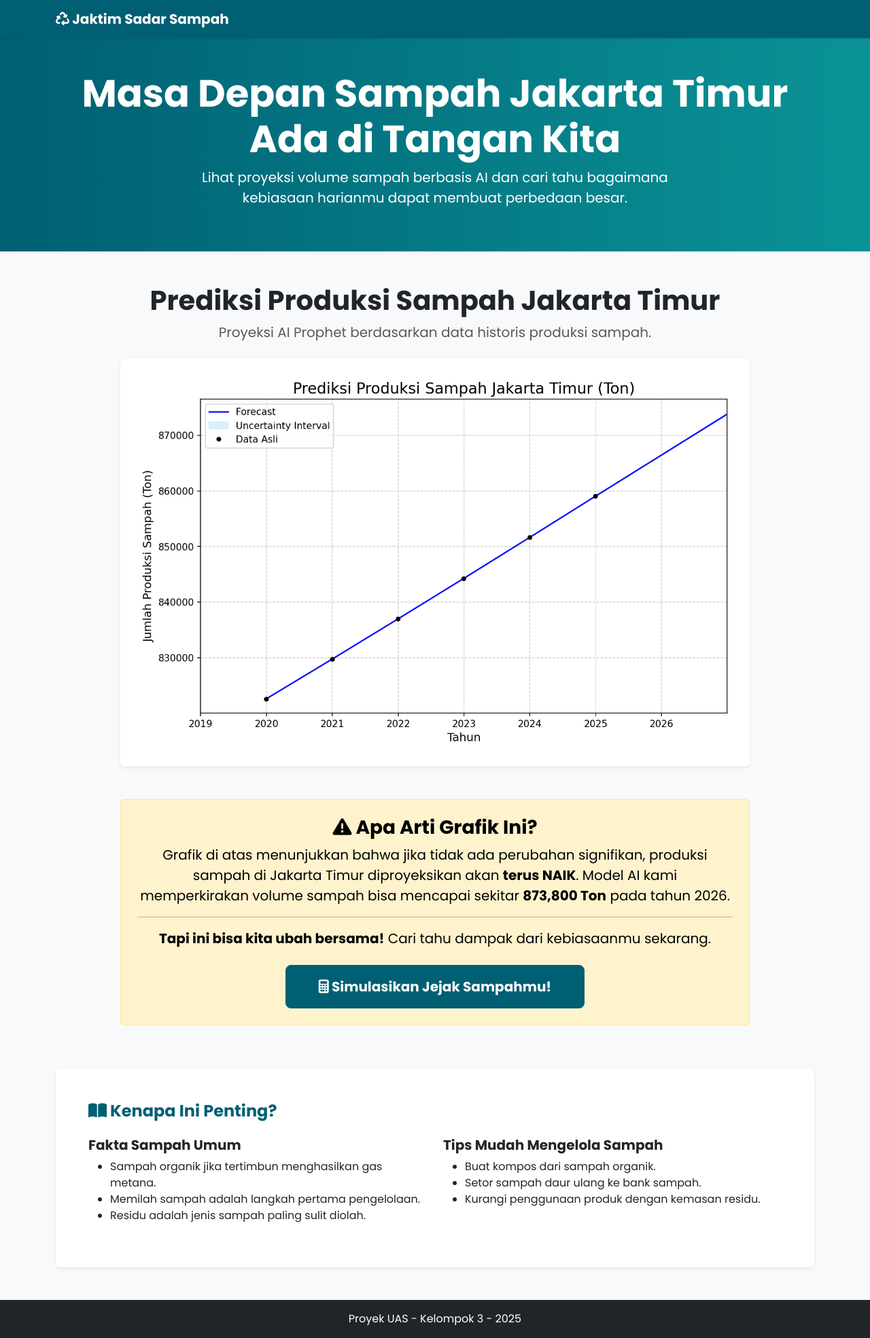
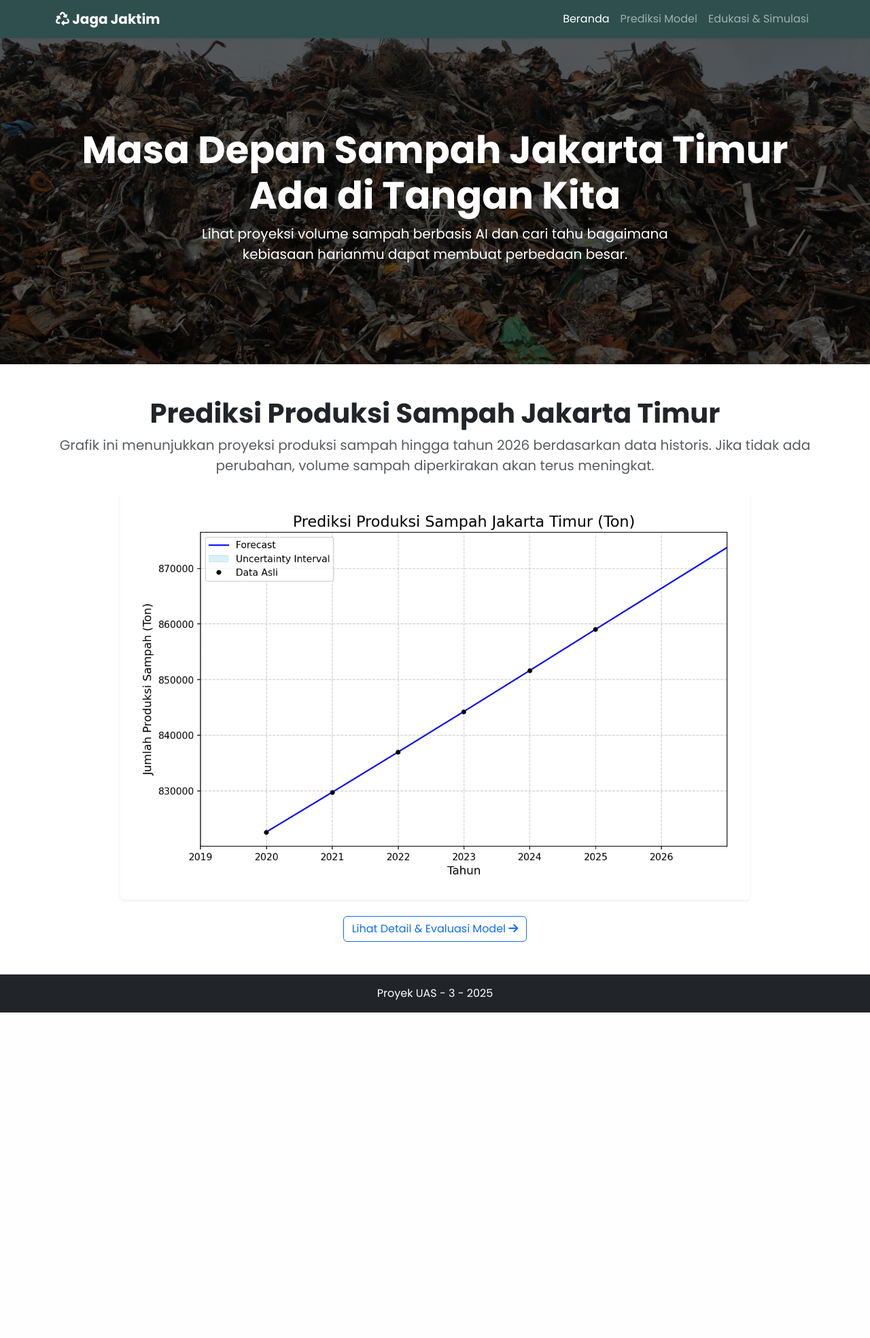
Before and after one commit to jihadakbar911/uaspraktikumai, a Flask app: page / in a window 1280 px wide. Shown: the whole page at 68% size. After the commit the page ends 1490 px from the top, so only its background shows below. Run offline with Flask 3, Linux system fonts and the light colour scheme.

Commit message:
perubahan struktur web

```diff
--- a/app.py
+++ b/app.py
@@ -1,5 +1,5 @@
 # ===================================================================
-# APLIKASI WEB FLASK - VERSI FINAL MULTI-HALAMAN
+# APLIKASI WEB FLASK - VERSI FINAL DENGAN 3 NAVBAR
 # ===================================================================
 
 from flask import Flask, jsonify, request, render_template
@@ -20,19 +20,30 @@
     scaler = None
     print(f"⚠️ PERINGATAN: Gagal memuat model atau scaler: {e}")
 
-# Route untuk halaman utama (Landing Page)
+# ===================================================================
+# BAGIAN YANG DIPERBARUI: Menambahkan route untuk setiap halaman
+# ===================================================================
 @app.route('/')
 def home():
+    """Menyajikan halaman utama (Home)."""
     return render_template('index.html')
 
-# ===================================================================
-# BAGIAN BARU: Route untuk halaman simulasi
-# ===================================================================
+@app.route('/prediksi')
+def prediksi():
+    """Menyajikan halaman hasil prediksi dan evaluasi model."""
+    return render_template('prediksi.html')
+
+@app.route('/edukasi')
+def edukasi():
+    """Menyajikan halaman edukasi dan link ke simulasi."""
+    return render_template('edukasi.html')
+
 @app.route('/simulasi')
 def simulasi():
     """Menyajikan halaman form simulasi."""
     return render_template('simulasi.html')
 # ===================================================================
+
 
 # API untuk simulasi pribadi (KNN) - Tidak ada perubahan
 @app.route('/api/simulasi-pribadi', methods=['POST'])
@@ -43,7 +54,6 @@
     try:
         data = request.get_json()
 
-        # Fungsi untuk konversi gram ke kategori (1, 2, 3)
         def gram_to_category(gram):
             if gram <= 150: return 1
             elif gram <= 400: return 2
@@ -61,13 +71,13 @@
 
         if hasil_profil == 'Rendah':
             gelar = "Sahabat Lingkungan 🌱"
-            deskripsi = "Keren! Kamu sudah sangat bijak dalam mengelola sampah. Teruskan kebiasaan baikmu!"
+            deskripsi = "Luar biasa! Pengelolaan sampahmu sudah sangat baik dan patut dicontoh."
         elif hasil_profil == 'Sedang':
-            gelar = "Pengguna Sampah Sehari-hari ♻"
+            gelar = "Pengguna Sehari-hari ♻"
             deskripsi = "Langkahmu sudah tepat! Kamu sudah cukup baik dalam mengelola sampah harian. Terus tingkatkan kebiasaan baik ini untuk hasil yang lebih maksimal."
         else:
             gelar = "Pengguna Aktif Sampah ⚠"
-            deskripsi = "Kebiasaanmu masih menghasilkan banyak sampah. Ayo mulai ubah langkah kecil untuk bantu bumi!"
+            deskripsi = "Peringatan: Kebiasaan harianmu menghasilkan sampah dalam jumlah yang sangat tinggi dan membebani lingkungan. Perubahan serius perlu segera dimulai dari sekarang."
 
         total_gram_harian = data['organik_gram'] + data['daur_ulang_gram'] + data['residu_gram']
 
--- a/static/style.css
+++ b/static/style.css
@@ -1,34 +1,72 @@
 @import url('https://fonts.googleapis.com/css2?family=Poppins:wght@400;600;700&display=swap');
 
+/* =================================================================== */
+/* BAGIAN YANG DIPERBAIKI: Mengembalikan background menjadi putih polos */
+/* =================================================================== */
 body {
     font-family: 'Poppins', sans-serif;
-    background-color: #f8f9fa; /* Warna latar belakang dari Bootstrap */
+    background-color: #ffffff; /* Warna diubah menjadi putih bersih */
+}
+/* =================================================================== */
+
+
+/* Bagian Hero dengan gambar */
+.hero-section {
+    /* Gambar background dengan overlay gelap sederhana untuk keterbacaan teks */
+    background-image:
+        linear-gradient(rgba(0, 0, 0, 0.6), rgba(0, 0, 0, 0.6)),
+        url("gunung_sampah.jpg");
+
+    background-size: cover;
+    background-position: center;
+    color: white;
+    min-height: 60vh;
+    display: flex;
+    align-items: center;
+    justify-content: center;
 }
 
-/* Bagian Hero dengan warna gradien */
-.hero-section {
-    background: linear-gradient(90deg, #005f73, #0a9396);
-}
 
-/* Kustomisasi warna utama */
+/* Warna Primer: Abu-abu Gelap Kebiruan */
 .bg-primary {
-    background-color: #005f73 !important;
+    background-color: #2F4F4F !important;
 }
 
 .text-primary {
-    color: #005f73 !important;
+    color: #2F4F4F !important;
 }
 
-/* Kustomisasi tombol */
+/* =================================================================== */
+/* BAGIAN BARU: Menambahkan efek hover pada navbar */
+/* =================================================================== */
+.navbar .nav-link {
+    transition: background-color 0.2s ease-in-out;
+    border-radius: 5px;
+}
+
+.navbar .nav-link:hover {
+    background-color: rgba(255, 255, 255, 0.1);
+}
+/* =================================================================== */
+
+
+/* Warna Tombol Aksen: Coklat Karat */
 .btn-warning {
-    background-color: #ee9b00;
-    border-color: #ee9b00;
+    background-color: #2F4F4F;
+    border-color: #2F4F4F;
     color: white;
 }
 
 .btn-warning:hover {
-    background-color: #ca6702;
-    border-color: #ca6702;
+    background-color: #3b6464;
+    border-color: #3b6464;
+}
+
+/* Warna Kotak Peringatan/Ajakan */
+.custom-alert {
+    background-color: #f5f0e1;
+    border-left: 5px solid #A0522D;
+    color: #333;
 }
 
 /* Kustomisasi kartu */
@@ -43,40 +81,17 @@
 
 /* Kustomisasi hasil simulasi */
 .hasil-container {
-    background-color: #faeec8;
-    border-left: 5px solid #faeec8;
+    background-color: #f5f0e1;
+    border: 1px solid #e0d2b4;
 }
+
 .hasil-container h3 {
     font-weight: 700;
     color: #000000;
 }
 
-.chart-container {
-    position: relative;
-    height: 300px;
-    width: 100%;
+.hasil-angka-penting {
+    font-size: 1.2em;
+    font-weight: 700;
+    color: #8B4513;
 }
-
-/* ====================================================== */
-/* MENIMPA GAYA TOMBOL PRIMARY AGAR SESUAI TEMA NAVBAR    */
-/* ====================================================== */
-
-.btn-primary {
-    background-color: #005f73 !important; /* Warna primary dari template */
-    border-color: #005f73 !important;     /* Warna border disamakan */
-    color: #fff !important;               /* Warna teks putih */
-}
-
-/* Efek saat kursor mouse menyentuh tombol */
-.btn-primary:hover {
-    background-color: #005f73 !important; /* Warna yang sedikit lebih gelap */
-    border-color: #005f73 !important;
-    color: #fff !important;
-}
-
-/* Mengatur gaya untuk tombol saat aktif atau fokus */
-.btn-primary:focus, .btn-primary:active {
-    background-color: #005f73 !important;
-    border-color: #005f73 !important;
-    box-shadow: 0 0 0 0.25rem rgba(0, 185, 142, 0.5) !important; /* Menambahkan shadow focus yang serasi */
-}
--- a/templates/index.html
+++ b/templates/index.html
@@ -3,7 +3,7 @@
 <head>
     <meta charset="UTF-8">
     <meta name="viewport" content="width=device-width, initial-scale=1.0">
-    <title>Prediksi Sampah Jaktim </title>
+    <title>Beranda </title>
     <link href="https://cdn.jsdelivr.net/npm/bootstrap@5.3.3/dist/css/bootstrap.min.css" rel="stylesheet">
     <link rel="stylesheet" href="https://cdnjs.cloudflare.com/ajax/libs/font-awesome/6.5.2/css/all.min.css"/>
     <link rel="stylesheet" href="{{ url_for('static', filename='style.css') }}">
@@ -12,7 +12,17 @@
 
     <nav class="navbar navbar-expand-lg navbar-dark bg-primary shadow-sm">
         <div class="container">
-            <a class="navbar-brand fw-bold" href="/"><i class="fas fa-recycle"></i> Jaktim Sadar Sampah </a>
+            <a class="navbar-brand fw-bold" href="/"><i class="fas fa-recycle"></i> Jaga Jaktim</a>
+            <button class="navbar-toggler" type="button" data-bs-toggle="collapse" data-bs-target="#navbarNav">
+                <span class="navbar-toggler-icon"></span>
+            </button>
+            <div class="collapse navbar-collapse" id="navbarNav">
+                <ul class="navbar-nav ms-auto">
+                    <li class="nav-item"><a class="nav-link active" href="/">Beranda</a></li>
+                    <li class="nav-item"><a class="nav-link" href="/prediksi">Prediksi Model</a></li>
+                    <li class="nav-item"><a class="nav-link" href="/edukasi">Edukasi & Simulasi</a></li>
+                </ul>
+            </div>
         </div>
     </nav>
 
@@ -24,10 +34,9 @@
     </header>
 
     <main class="container my-5">
-        <!-- Bagian Grafik Prediksi Kota -->
         <section id="prediksi-kota" class="text-center">
             <h2 class="display-6 fw-bold">Prediksi Produksi Sampah Jakarta Timur</h2>
-            <p class="lead text-muted mb-4">Proyeksi AI Prophet berdasarkan data historis produksi sampah.</p>
+            <p class="lead text-muted mb-4">Grafik ini menunjukkan proyeksi produksi sampah hingga tahun 2026 berdasarkan data historis. Jika tidak ada perubahan, volume sampah diperkirakan akan terus meningkat.</p>
             <div class="row justify-content-center">
                 <div class="col-lg-10">
                     <div class="card shadow-sm">
@@ -37,59 +46,16 @@
                     </div>
                 </div>
             </div>
-        </section>
-
-        <section id="penjelasan-cta" class="mt-5">
-    <div class="row justify-content-center">
-        <div class="col-lg-10">
-            <div class="alert alert-warning text-center p-4" style="color: black;">
-                <h3 class="fw-bold"><i class="fas fa-exclamation-triangle"></i> Apa Arti Grafik Ini?</h3>
-                <p class="fs-5">Grafik di atas menunjukkan bahwa jika tidak ada perubahan signifikan, produksi sampah di Jakarta Timur diproyeksikan akan <strong>terus NAIK</strong>. Model AI kami memperkirakan volume sampah bisa mencapai sekitar <strong>873,800 Ton</strong> pada tahun 2026.</p>
-                <hr>
-                <p class="fs-5"><strong>Tapi ini bisa kita ubah bersama!</strong> Cari tahu dampak dari kebiasaanmu sekarang.</p>
-                <a href="/simulasi" class="btn btn-primary btn-lg fw-bold px-5 py-3 mt-2">
-                    <i class="fas fa-calculator"></i> Simulasikan Jejak Sampahmu!
-                </a>
-            </div>
-        </div>
-    </div>
-</section>
-
-        <!-- =================================================================== -->
-        <!-- BAGIAN BARU YANG DITAMBAHKAN -->
-        <!-- =================================================================== -->
-        <section id="edukasi" class="mt-5">
-            <div class="card shadow-sm">
-                <div class="card-body p-4 p-md-5">
-                    <h2 class="card-title h4 fw-bold text-primary mb-4"><i class="fas fa-book-open"></i> Kenapa Ini Penting?</h2>
-                    <div class="row">
-                        <div class="col-md-6">
-                            <h5 class="fw-bold">Fakta Sampah Umum</h5>
-                            <ul>
-                                <li>Sampah organik jika tertimbun menghasilkan gas metana.</li>
-                                <li>Memilah sampah adalah langkah pertama pengelolaan.</li>
-                                <li>Residu adalah jenis sampah paling sulit diolah.</li>
-                            </ul>
-                        </div>
-                        <div class="col-md-6">
-                            <h5 class="fw-bold">Tips Mudah Mengelola Sampah</h5>
-                            <ul>
-                                <li>Buat kompos dari sampah organik.</li>
-                                <li>Setor sampah daur ulang ke bank sampah.</li>
-                                <li>Kurangi penggunaan produk dengan kemasan residu.</li>
-                            </ul>
-                        </div>
-                    </div>
-                </div>
+             <div class="mt-4">
+                <a href="/prediksi" class="btn btn-outline-primary">Lihat Detail & Evaluasi Model <i class="fas fa-arrow-right"></i></a>
             </div>
         </section>
-        <!-- =================================================================== -->
-
     </main>
 
     <footer class="bg-dark text-white text-center py-3 mt-5">
-        <p class="mb-0">Proyek UAS - Kelompok 3 - 2025</p>
+        <p class="mb-0">Proyek UAS - 3 - 2025</p>
     </footer>
 
+    <script src="https://cdn.jsdelivr.net/npm/bootstrap@5.3.3/dist/js/bootstrap.bundle.min.js"></script>
 </body>
 </html>
```
Also changed, not shown: generate_prophet_data.py (+27 -45 lines), templates/edukasi.html (added, +107 -0 lines), templates/prediksi.html (added, +91 -0 lines), templates/simulasi.html (+20 -9 lines), static/Infografis-Pengelolaan-Sampah.png (added), static/grafik_evaluasi_prophet.png (added), static/grafik_prediksi.png, static/gunung_sampah.jpg (added), static/inflasi.jpg (added), static/mape.png (added), static/tes.jpeg (added).
